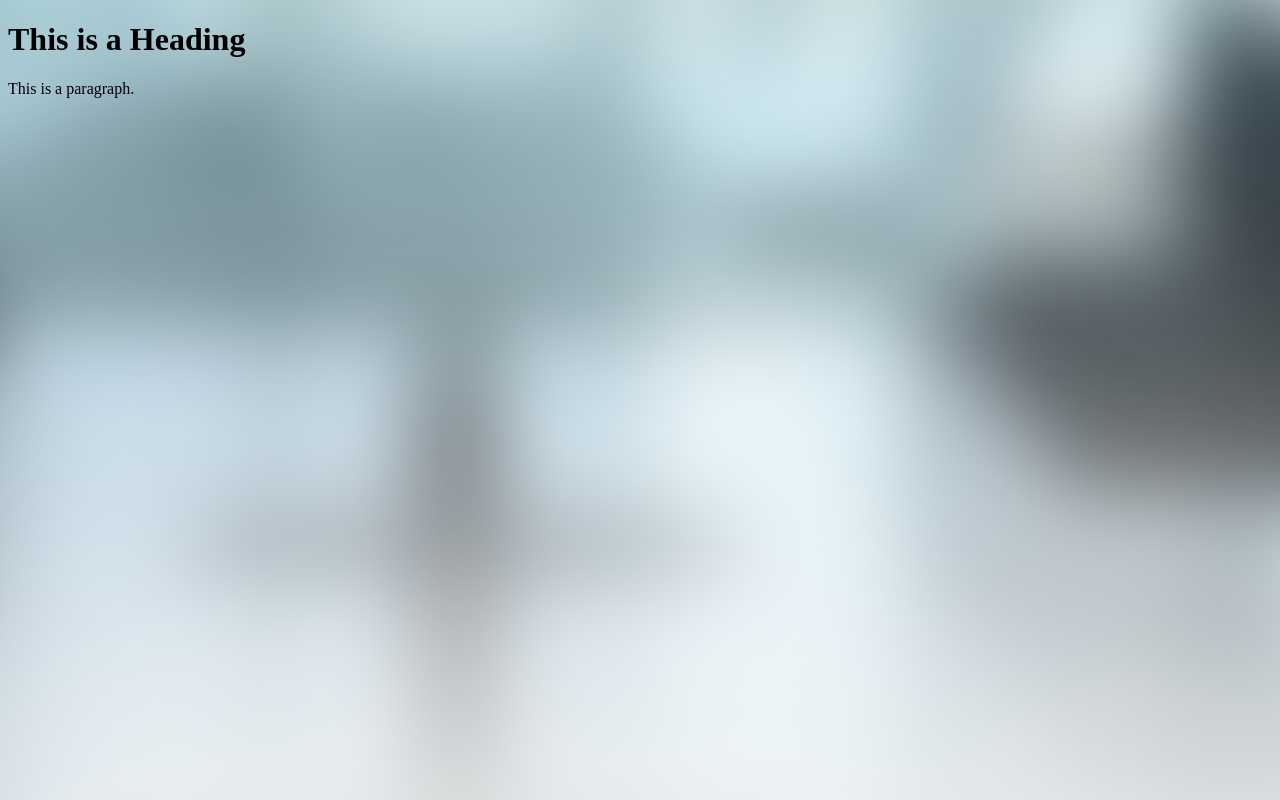
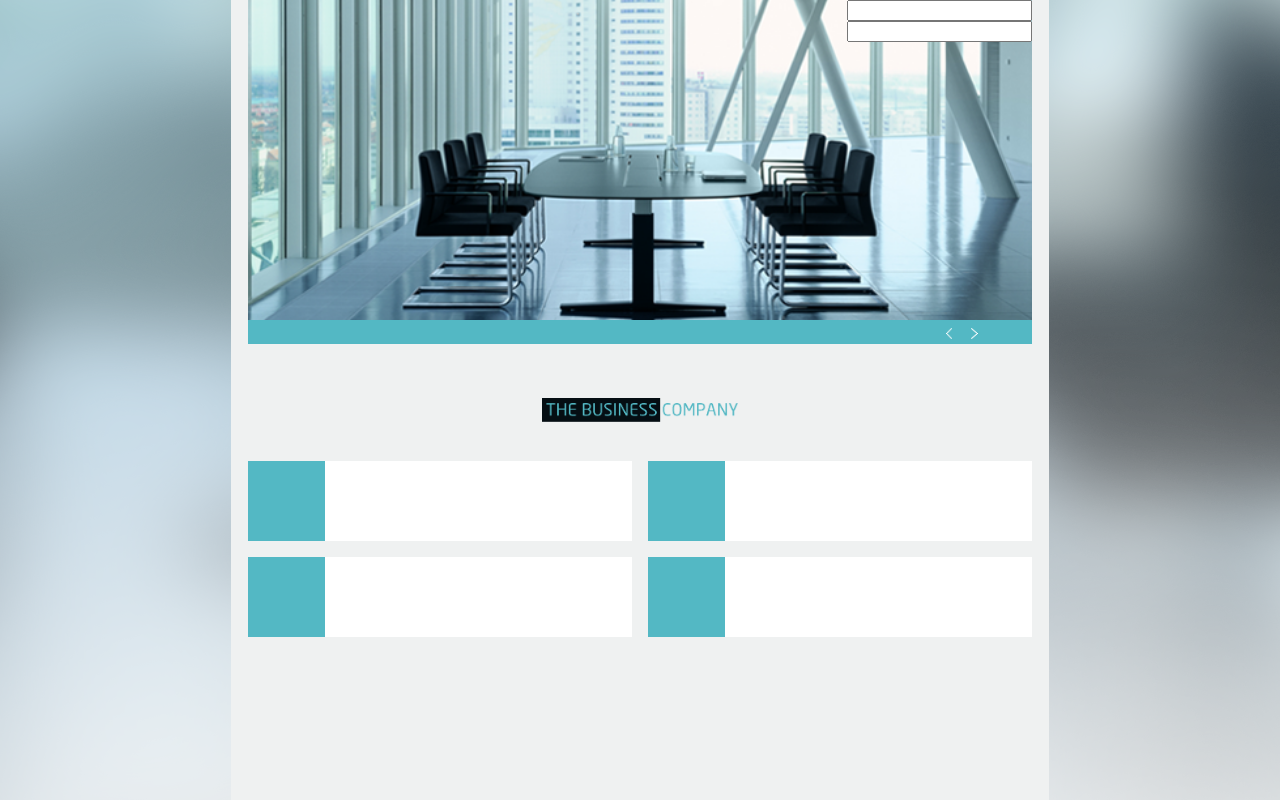
Before and after one commit to l7ucian/front-end-project, a plain HTML site: page index.html in a window 1280 px wide. Drawn offline with nearby package versions, Linux system fonts and the light colour scheme.

Commit message:
Kinda looks like something

```diff
--- a/index.html
+++ b/index.html
@@ -6,9 +6,36 @@
 </head>
 <body>
 
-<h1>This is a Heading</h1>
-<p>This is a paragraph.</p>
+<div class="container">
+ <div class="banner">
+   <form>
+       <input type="password" name="psw">
+       <input type="email" name="email">
+   </form>
+   <header></header>
+   <div class="top-strip" >
+        <img class="left-arrow" src="./img/left_arrow_top_banner.png">
+        <img class="right-arrow" src="./img/right_arrow_top_banner.png">
+   </div>
+ </div>
+    <img class="logo" src="./img/full-logo.png">
+<div class="button-content">
+<div class="big-button"></div>
+</div>
+<div class="button-content1">
+<div class="big-button"></div>
+</div>
+<div class="button-content">
+<div class="big-button"></div>
+</div>
+<div class="button-content1">
+<div class="big-button"></div>
+</div>
 
-<script src="/node_modules/angular/angular.js"></script>
+<!--<div class="slider">
+
+</div>-->
+<script src="./js/node_modules/angular/angular.js"></script>
+<script src="./js/main.js"></script>
 </body>
 </html>
--- a/js/main.js
+++ b/js/main.js
@@ -1 +1 @@
-angular.module('office');
+var app = angular.module('office',[]);
--- a/main.css
+++ b/main.css
@@ -1,8 +1,97 @@
+html {
+    height: 100%;
+}
+body {
+  width: 90%;
+  min-width: 300px;
+  max-width: 1200px;
+  margin: 0 auto;
+}
+@media only screen and (min-width: 1024px) {
 body{
     background-image: url('./img/background.png');
+    height: 100%;
+    min-width: 300px;
+    max-width: 1200px;
+    margin: 0 auto;
 }
 .container{
-display: inline-block;
-position: relative;
-width: 70%;  //eye - balled, need to be precise about this
+    background-image: url('./img/inner-background.png');
+    margin : auto;
+    width:68%;
+    height: 100%;
+    padding-left: 1.5%;
+    padding-right: 1.5%;
 }
+.banner{
+    margin : auto;
+    width: 100%;
+    height: 40%;
+}
+header {
+    background: url(./img/top_banner_office.png) 0 bottom repeat-x;;
+    width: 100%;
+    height: 100%;
+    background-size: 100%;
+}
+.top-strip{
+     background: url(./img/strip_top_banner.png);
+     padding-bottom: 1%;
+     height: 5%;
+     margin: auto;
+}
+
+.left-arrow{
+    padding-top: 1%;
+    padding-left: 89%;
+    height: 70%;
+}
+.right-arrow{
+    padding-top: 1%;
+    padding-left: 2%;
+    height: 70%;
+}
+input{
+    display: block;
+}
+form{
+    float: right;
+}
+.logo{
+    display: block;
+    margin-top: 10%;
+    margin-bottom: 5%;
+    height: 3%;
+    margin-left: auto;
+    margin-right: auto;
+}
+.big-button{
+  margin-bottom: 11%;
+  width:20%;
+  height:100%;
+  float:left;
+  background-color:  #53B8C4;
+}
+
+.button-content{
+  margin-bottom: 2%;
+  width:49%;
+  height:10%;
+  float:left;
+  background-color:  white;
+}
+.button-content1{
+  margin-bottom: 2%;
+  width:49%;
+  height:10%;
+  float:right;
+  background-color:  white;
+}
+.slider{
+  margin-top: 20px;
+  display: block;
+  background-color:  white;
+  width: 100%;
+  height:45%;
+}
+}
```
Also changed, not shown: test/index.html (added, +66 -0 lines), img/banner.png (deleted), img/full-logo.png (renamed from img/Full_Logo.png), img/inner-background.png (added), img/large-button-open-background.png (added), img/strip_top_banner.png (renamed from img/bottom_strip_top_banner.png), img/top_banner_floor.png (renamed from img/top_banner_background.png), img/top_banner_office.png (added).
